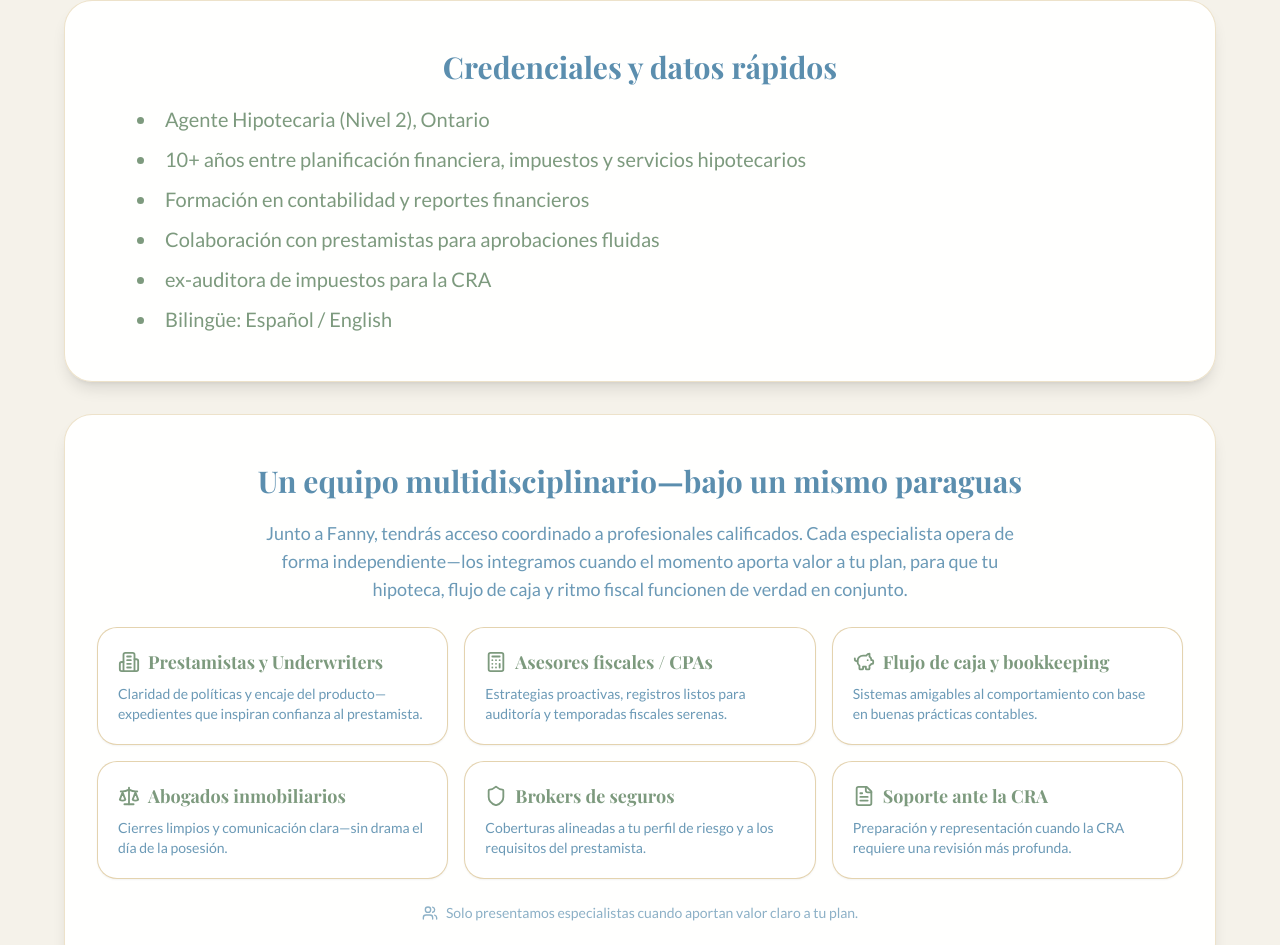
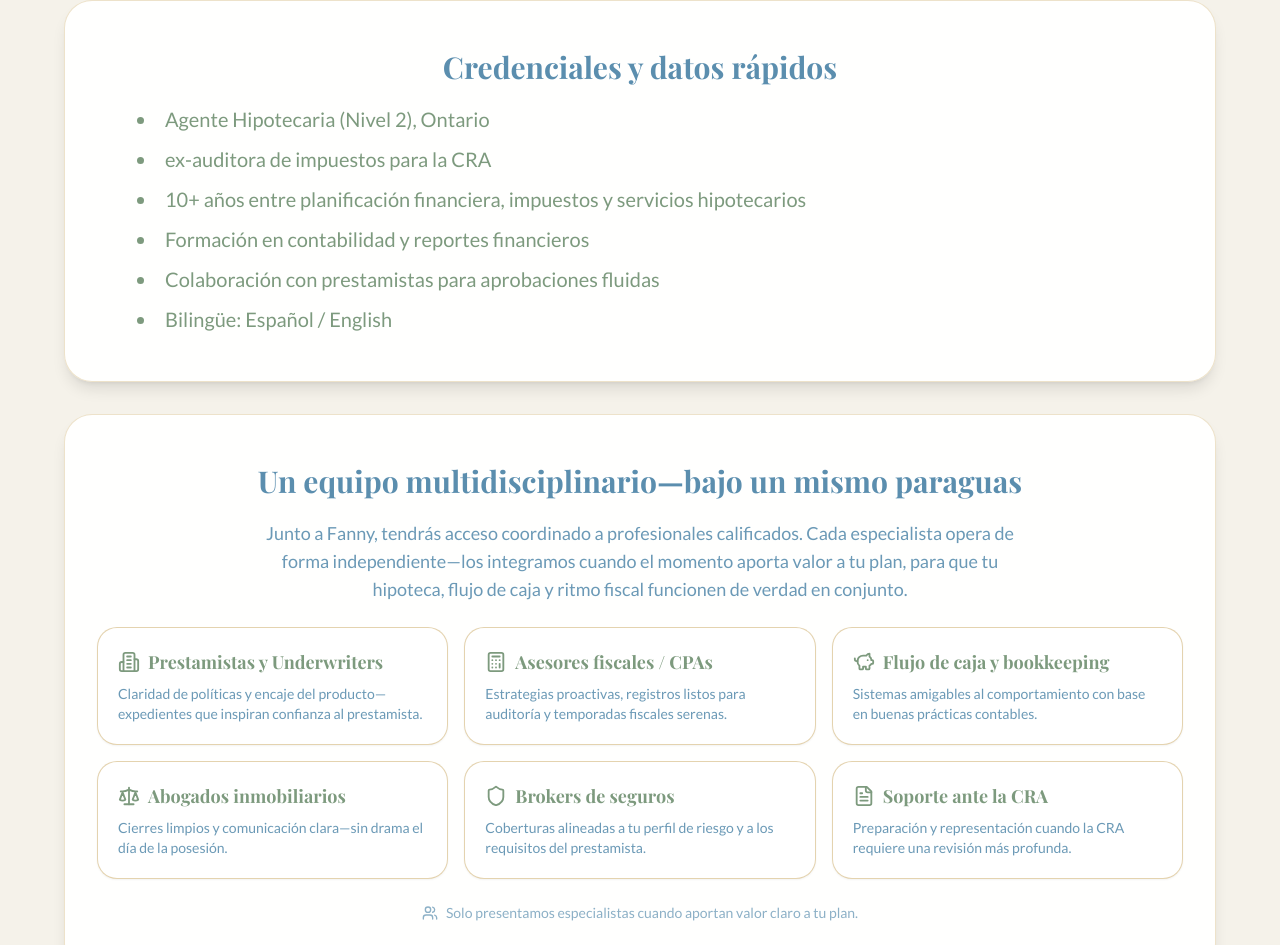
Before and after one commit to nelsondario1111/fanny-site, a Next.js app: page /es/sobre-mi in a window 1280 px wide. Shown: the part 1011-1956 px from the top of the page. Built offline with nearby package versions, Linux system fonts and the light colour scheme.

Commit message:
Update files

```diff
--- a/app/en/about/page.tsx
+++ b/app/en/about/page.tsx
@@ -136,10 +136,11 @@ function AboutInner() {
           <StaggerGroup className="grid gap-3 text-lg md:text-xl text-brand-green max-w-3xl mx-auto list-disc ml-6 md:ml-10">
             {[
               "Mortgage Agent (Level 2), Ontario",
+              "Former CRA Income Tax Auditor",
               "10+ years across financial planning, taxation, and mortgage services",
               "Accounting and financial reporting background",
               "Lender collaboration for smooth approvals",
-              "Former CRA Income Tax Auditor",
+
               "Bilingual: English / Español",
             ].map((item) => (
               <Reveal key={item} variants={fadeUp}>
--- a/app/es/sobre-mi/page.tsx
+++ b/app/es/sobre-mi/page.tsx
@@ -138,10 +138,11 @@ function AboutInnerEs() {
           <StaggerGroup className="grid gap-3 text-lg md:text-xl text-brand-green max-w-3xl mx-auto list-disc ml-6 md:ml-10">
             {[
               "Agente Hipotecaria (Nivel 2), Ontario",
+              "ex-auditora de impuestos para la CRA",
               "10+ años entre planificación financiera, impuestos y servicios hipotecarios",
               "Formación en contabilidad y reportes financieros",
               "Colaboración con prestamistas para aprobaciones fluidas",
-              "ex-auditora de impuestos para la CRA",
+
               "Bilingüe: Español / English",
             ].map((item) => (
               <Reveal key={item} variants={fadeUp}>
```
